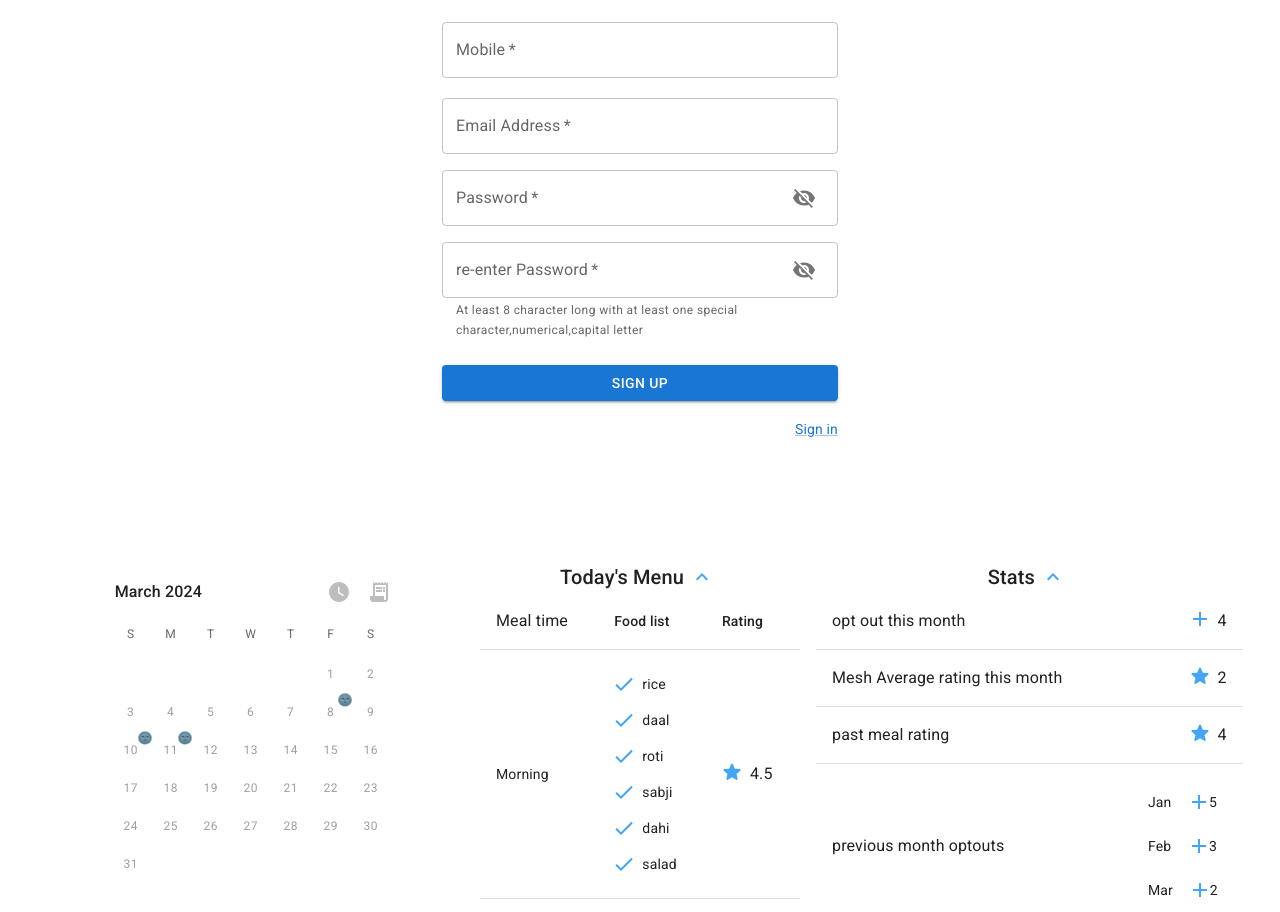
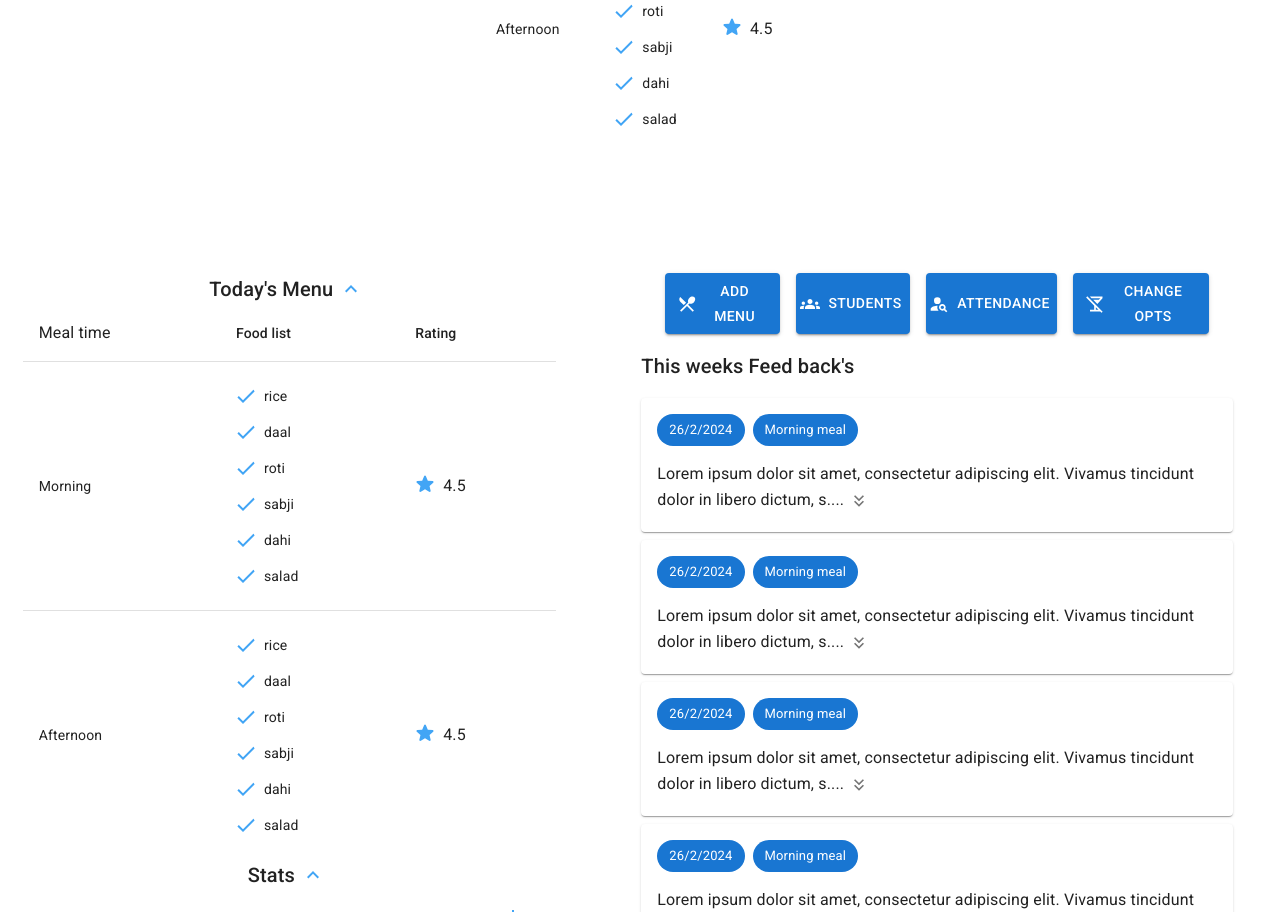
Before and after one commit to vijesh-dewasi/meshManagment, a React (Vite) app: page / in a window 1280 px wide. Shown: the part 1888-2800 px from the top of the page. Built offline with nearby package versions, Linux system fonts and the light colour scheme.

Commit message:
Update App.jsx

```diff
--- a/src/App.jsx
+++ b/src/App.jsx
@@ -21,11 +21,16 @@ function App() {
       <LocalizationProvider dateAdapter={AdapterDayjs}>
       {/* <AdminDashBoard></AdminDashBoard> */}
       <UnivDashBoard></UnivDashBoard>
-      <SignUp></SignUp>
       <UserDashBoard></UserDashBoard>
+      <AdminDashBoard></AdminDashBoard>
+
       <UnivSignUp></UnivSignUp>
       <UnivLogin></UnivLogin>
+
+
+      <SignUp></SignUp>
       <SignIn></SignIn>
+
       </LocalizationProvider>
       </ThemeProvider>
       </>
```
